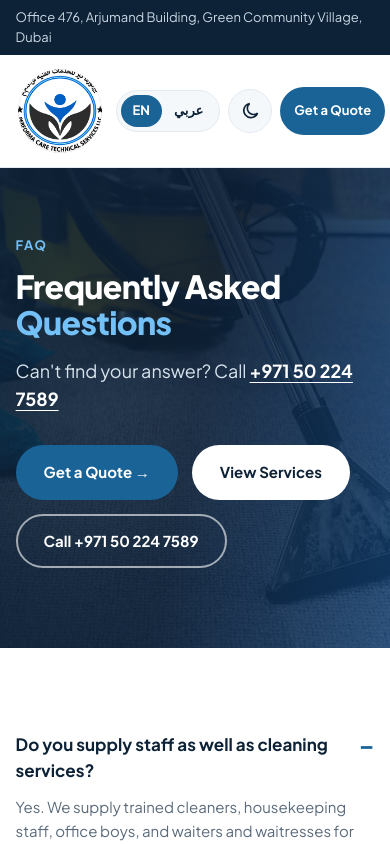
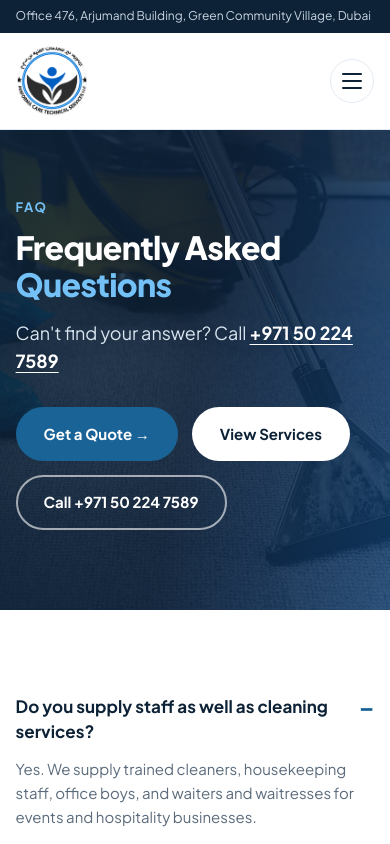
Before and after one commit to AbdlReman/performacaretechnical, a Next.js app: page /en/faq in a window 390 px wide. Shown: the top 844 px of the page. Built offline with nearby package versions, Linux system fonts and the light colour scheme.

Commit message:
improve mobile navigation and responsive header layout

```diff
--- a/src/components/SiteHeader.tsx
+++ b/src/components/SiteHeader.tsx
@@ -2,12 +2,14 @@
 
 import Image from "next/image";
 import Link from "next/link";
+import { useEffect, useState } from "react";
 import LanguageToggle from "@/components/LanguageToggle";
 import ThemeToggle from "@/components/ThemeToggle";
 import { useLanguage } from "@/i18n/LanguageProvider";
 
 export default function SiteHeader() {
   const { t, localizeHref } = useLanguage();
+  const [menuOpen, setMenuOpen] = useState(false);
 
   const links = [
     { href: localizeHref("/about-us"), label: t.nav.about },
@@ -20,11 +22,32 @@ export default function SiteHeader() {
     { href: localizeHref("/blog"), label: t.nav.blog },
   ];
 
+  useEffect(() => {
+    if (!menuOpen) return;
+    const prev = document.body.style.overflow;
+    document.body.style.overflow = "hidden";
+    return () => {
+      document.body.style.overflow = prev;
+    };
+  }, [menuOpen]);
+
+  useEffect(() => {
+    function onKey(e: KeyboardEvent) {
+      if (e.key === "Escape") setMenuOpen(false);
+    }
+    window.addEventListener("keydown", onKey);
+    return () => window.removeEventListener("keydown", onKey);
+  }, []);
+
+  function closeMenu() {
+    setMenuOpen(false);
+  }
+
   return (
     <>
-      <div className="bg-[#0d2236] text-[#c9d6e3] text-[13px]">
+      <div className="bg-[#0d2236] text-[#c9d6e3] text-[12px] md:text-[13px]">
         <div className="w-[min(1180px,92%)] mx-auto flex justify-between gap-3 py-2 flex-wrap">
-          <span>{t.topBar.address}</span>
+          <span className="leading-snug">{t.topBar.address}</span>
           <span className="hidden md:inline">
             <a href="tel:+971502247589" className="hover:text-white transition">
               +971 50 224 7589
@@ -42,18 +65,19 @@ export default function SiteHeader() {
         style={{ background: "var(--header-bg)" }}
       >
         <div className="w-[min(1180px,92%)] mx-auto">
-          <nav className="flex items-center justify-between gap-3 py-3 sm:py-3.5 min-h-[108px]">
+          <nav className="flex items-center justify-between gap-3 py-3 sm:py-3.5 min-h-[96px] sm:min-h-[108px]">
             <Link
               href={localizeHref("/")}
               className="flex items-center shrink-0 overflow-visible"
               aria-label={t.brand}
+              onClick={closeMenu}
             >
               <Image
                 src="/images/logo.png"
                 alt={t.brand}
                 width={1254}
                 height={1254}
-                className="h-[88px] sm:h-[100px] w-auto max-w-none object-contain object-left dark:hidden"
+                className="h-[72px] sm:h-[100px] w-auto max-w-none object-contain object-left dark:hidden"
                 priority
               />
               <Image
@@ -61,7 +85,7 @@ export default function SiteHeader() {
                 alt={t.brand}
                 width={2825}
                 height={2705}
-                className="h-[88px] sm:h-[100px] w-auto max-w-none object-contain object-left hidden dark:block"
+                className="h-[72px] sm:h-[100px] w-auto max-w-none object-contain object-left hidden dark:block"
                 priority
               />
             </Link>
@@ -75,16 +99,90 @@ export default function SiteHeader() {
             </div>
 
             <div className="flex items-center gap-2 sm:gap-3 shrink-0">
-              <LanguageToggle />
-              <ThemeToggle />
+              <div className="hidden sm:flex items-center gap-2 sm:gap-3">
+                <LanguageToggle />
+                <ThemeToggle />
+              </div>
               <Link
                 href={localizeHref("/#quote")}
-                className="inline-flex items-center gap-2 px-3 sm:px-[22px] py-3 sm:py-3.5 rounded-full font-bold text-[13px] sm:text-[15px] bg-blue text-white border-2 border-transparent transition hover:bg-[#124c75] hover:-translate-y-0.5"
+                className="hidden xl:inline-flex items-center gap-2 px-[22px] py-3.5 rounded-full font-bold text-[15px] bg-blue text-white border-2 border-transparent transition hover:bg-[#124c75] hover:-translate-y-0.5"
               >
                 {t.nav.quote}
               </Link>
+              <button
+                type="button"
+                className="xl:hidden inline-flex h-11 w-11 items-center justify-center rounded-full border border-line text-ink transition hover:border-blue hover:text-blue"
+                aria-label={menuOpen ? "Close menu" : "Open menu"}
+                aria-expanded={menuOpen}
+                aria-controls="mobile-nav"
+                onClick={() => setMenuOpen((open) => !open)}
+              >
+                <span className="sr-only">{menuOpen ? "Close menu" : "Open menu"}</span>
+                <span className="relative block h-4 w-5">
+                  <span
+                    className={`absolute left-0 top-0 h-0.5 w-5 rounded bg-current transition duration-200 ${
+                      menuOpen ? "translate-y-[7px] rotate-45" : ""
+                    }`}
+                  />
+                  <span
+                    className={`absolute left-0 top-[7px] h-0.5 w-5 rounded bg-current transition duration-200 ${
+                      menuOpen ? "opacity-0" : ""
+                    }`}
+                  />
+                  <span
+                    className={`absolute left-0 top-[14px] h-0.5 w-5 rounded bg-current transition duration-200 ${
+                      menuOpen ? "-translate-y-[7px] -rotate-45" : ""
+                    }`}
+                  />
+                </span>
+              </button>
             </div>
           </nav>
+        </div>
+
+        <div
+          className={`xl:hidden fixed inset-0 z-40 bg-[#0d2236]/45 transition-opacity duration-200 ${
+            menuOpen ? "opacity-100 pointer-events-auto" : "opacity-0 pointer-events-none"
+          }`}
+          onClick={closeMenu}
+          aria-hidden={!menuOpen}
+        />
+
+        <div
+          id="mobile-nav"
+          className={`xl:hidden absolute left-0 right-0 top-full z-50 border-b border-line shadow-[0_18px_40px_rgba(13,34,54,.18)] transition-all duration-200 origin-top ${
+            menuOpen
+              ? "opacity-100 translate-y-0 visible"
+              : "opacity-0 -translate-y-2 invisible pointer-events-none"
+          }`}
+          style={{ background: "var(--header-bg)" }}
+        >
+          <div className="w-[min(1180px,92%)] mx-auto py-4 pb-6">
+            <div className="flex items-center gap-2 mb-4 sm:hidden">
+              <LanguageToggle />
+              <ThemeToggle />
+            </div>
+            <div className="grid gap-1">
+              {links.map((link) => (
+                <Link
+                  key={link.href}
+                  href={link.href}
+                  onClick={closeMenu}
+                  className="rounded-xl px-3.5 py-3 text-[15px] font-semibold text-ink hover:bg-surface hover:text-blue transition"
+                >
+                  {link.label}
+                </Link>
+              ))}
+            </div>
+            <div className="mt-4 grid gap-2 border-t border-line pt-4 text-sm text-muted">
+              <a href="tel:+971502247589" className="font-semibold text-ink hover:text-blue">
+                +971 50 224 7589
+              </a>
+              <a href="mailto:info@performacaretechnical.com" className="font-semibold text-ink hover:text-blue break-all">
+                info@performacaretechnical.com
+              </a>
+            </div>
+          </div>
         </div>
       </header>
     </>
```
